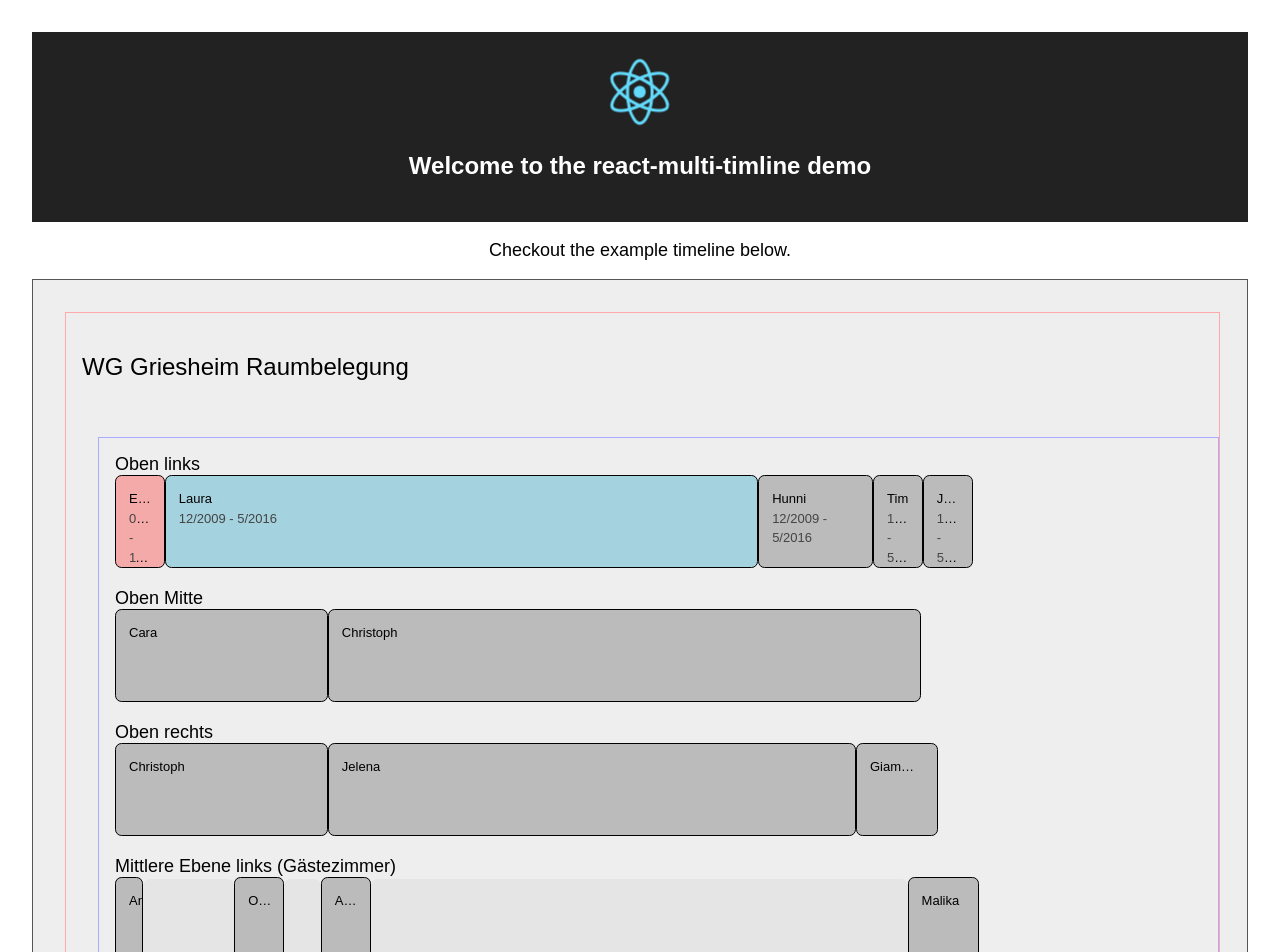
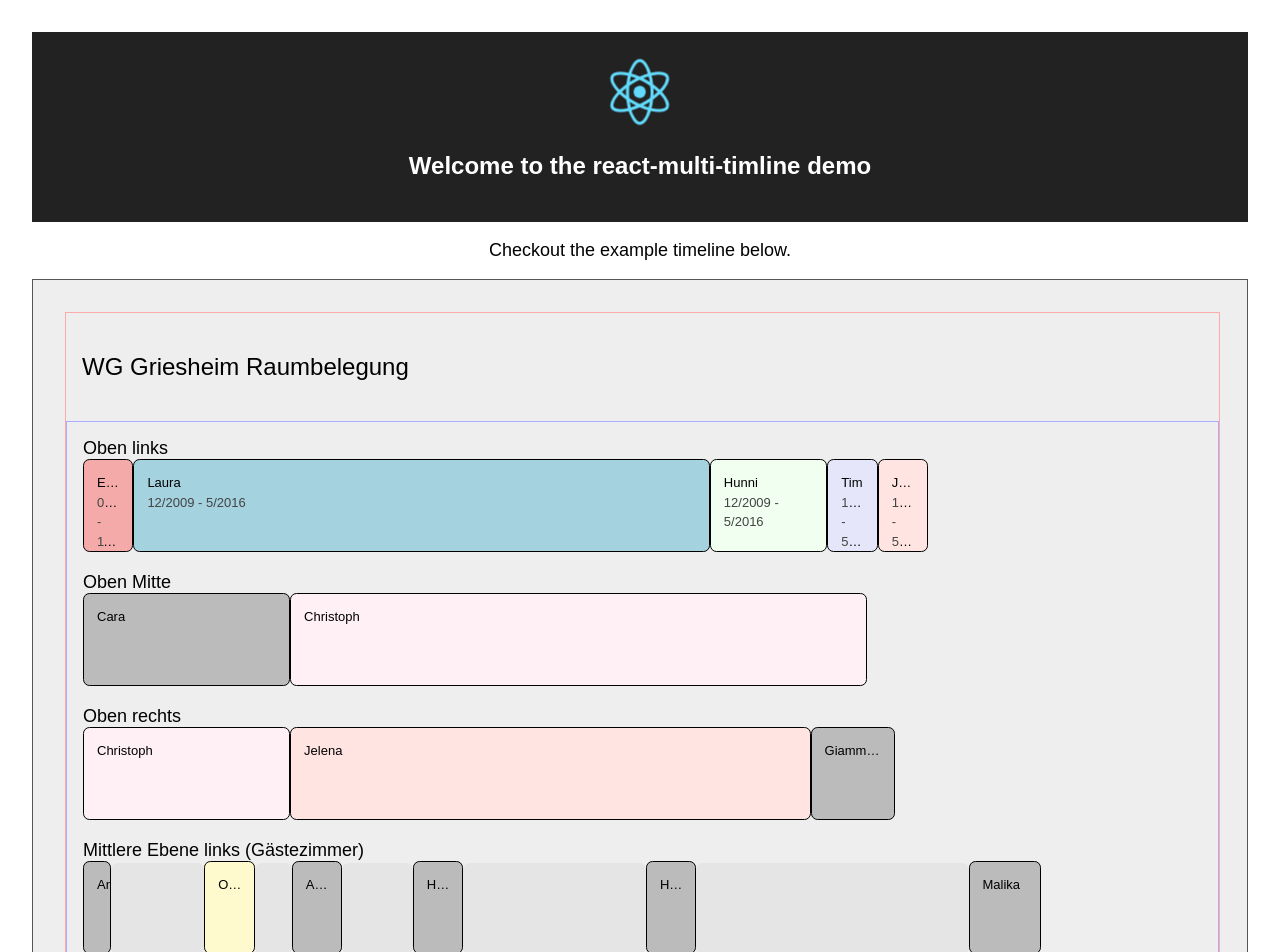
Before and after one commit to dfsp-spirit/react-multi-timeline, a React (Create React App) app: page / in a window 1280 px wide. Shown: the top 952 px of the page. Built offline with nearby package versions, Linux system fonts and the light colour scheme.

Commit message:
add colors to more demo events

```diff
--- a/src/App.js
+++ b/src/App.js
@@ -8,39 +8,41 @@ class App extends Component {
     // Laura's room
     const room1_event1 = { start: 1, duration: 4, eventTitle: 'Esteban', eventDescription: '08/2009 - 11/2009', eventColor: '#ff444466' };
     const room1_event2 = { start: 5, duration: 72, eventTitle: 'Laura', eventDescription: '12/2009 - 5/2016', eventColor: '#a4d2df' };
-    const room1_event3 = { start: 77, duration: 12, eventTitle: 'Hunni', eventDescription: '12/2009 - 5/2016' };
-    const room1_event4 = { start: 89, duration: 4, eventTitle: 'Tim', eventDescription: '12/2009 - 5/2016' };
-    const room1_event5 = { start: 93, duration: 4, eventTitle: 'Jelena', eventDescription: '12/2009 - 5/2016' };
+    const room1_event3 = { start: 77, duration: 12, eventTitle: 'Hunni', eventDescription: '12/2009 - 5/2016', eventColor: '#f0fff0' };
+    const room1_event4 = { start: 89, duration: 4, eventTitle: 'Tim', eventDescription: '12/2009 - 5/2016', eventColor: '#e6e6fa' };
+    const room1_event5 = { start: 93, duration: 4, eventTitle: 'Jelena', eventDescription: '12/2009 - 5/2016', eventColor: '#ffe4e1' };
     const roomLauraEvents = [room1_event1, room1_event2, room1_event3, room1_event4, room1_event5];
 
     // Tim's room
-    const room2_event1 = { start: 1, duration: 88, eventTitle: 'Tim' };
+    const room2_event1 = { start: 1, duration: 88, eventTitle: 'Tim', eventColor: '#e6e6fa' };
     const room2_event2 = { start: 89, duration: 8, eventTitle: 'Sandra' };
     const room2_event3 = { start: 97, duration: 40, eventTitle: 'TestSack' };
     const roomTimEvents = [room2_event1, room2_event2, room2_event3];
 
     // guest room
     const room3_event1 = { start: 5, duration: 1, eventTitle: 'Anita' };
-    const room3_event2 = { start: 15, duration: 4, eventTitle: 'Olivia' };
+    const room3_event2 = { start: 15, duration: 4, eventTitle: 'Olivia', eventColor: '#fffacd' };
     const room3_event3 = { start: 21, duration: 4, eventTitle: 'Anna' };
+	const room3_event4 = { start: 31, duration: 3, eventTitle: 'Horacio' };
+	const room3_event5 = { start: 55, duration: 3, eventTitle: 'Hendrik' };
     const room3_event6 = { start: 91, duration: 6, eventTitle: 'Malika' };
-    const roomGuestEvents = [room3_event1, room3_event2, room3_event3, room3_event6];
+    const roomGuestEvents = [room3_event1, room3_event2, room3_event3, room3_event4, room3_event5, room3_event6];
 
     // Viola's room
     const room4_event1 = { start: 1, duration: 48, eventTitle: 'Viola' };
-    const room4_event2 = { start: 49, duration:36, eventTitle: 'Daniel' };
+    const room4_event2 = { start: 49, duration:36, eventTitle: 'Daniel', eventColor: '#ffdead' };
     const room4_event3 = { start: 85, duration:6, eventTitle: 'Addis' };
-    const room4_event4 = { start: 91, duration:6, eventTitle: 'Daniel' };
+    const room4_event4 = { start: 91, duration:6, eventTitle: 'Daniel', eventColor: '#ffdead' };
     const roomViolaEvents = [room4_event1, room4_event2, room4_event3, room4_event4];
 
     // Christoph's room
     const room5_event1 = { start: 1, duration: 24, eventTitle: 'Cara' };
-    const room5_event2 = { start: 25, duration: 72, eventTitle: 'Christoph' };
+    const room5_event2 = { start: 25, duration: 72, eventTitle: 'Christoph', eventColor: '#fff0f5' };
     const roomChristophEvents = [room5_event1, room5_event2];
 
     // Jelena's room
-    const room6_event1 = { start: 1, duration: 24, eventTitle: 'Christoph' };
-    const room6_event2 = { start: 25, duration: 64, eventTitle: 'Jelena' };
+    const room6_event1 = { start: 1, duration: 24, eventTitle: 'Christoph', eventColor: '#fff0f5' };
+    const room6_event2 = { start: 25, duration: 64, eventTitle: 'Jelena', eventColor: '#ffe4e1' };
     const room6_event3 = { start: 89, duration: 8, eventTitle: 'Giammarco' };
     const roomJelenaEvents = [room6_event1, room6_event2, room6_event3];
 
@@ -48,13 +50,13 @@ class App extends Component {
     const room7_event1 = { start: 1, duration: 24, eventTitle: 'Philipp' };
     const room7_event2 = { start: 25, duration: 64, eventTitle: 'Marie' };
     const room7_event3 = { start: 89, duration: 8, eventTitle: 'Maren' };
-    const room7_event4 = { start: 89, duration: 8, eventTitle: 'Hunni' };
+    const room7_event4 = { start: 89, duration: 8, eventTitle: 'Hunni', eventColor: '#f0fff0' };
     const roomPhilippEvents = [room7_event1, room7_event2, room7_event3, room7_event4];
 
     // Olivia's room
-    const room8_event1 = { start: 1, duration: 24, eventTitle: 'Olivia' };
+    const room8_event1 = { start: 1, duration: 24, eventTitle: 'Olivia', eventColor: '#fffacd' };
     const room8_event2 = { start: 25, duration: 64, eventTitle: 'Jan' };
-    const room8_event3 = { start: 89, duration: 8, eventTitle: 'Laura' };
+    const room8_event3 = { start: 89, duration: 8, eventTitle: 'Laura', eventColor:'#a4d2df' };
     const roomOliviaEvents = [room8_event1, room8_event2, room8_event3];
 
 
--- a/src/Timeline.js
+++ b/src/Timeline.js
@@ -29,7 +29,7 @@ export class Timeline extends Component {
       const useParentWidth = this.props.useParentWidth;
       if(useParentWidth) {
           const lastEventEndAbsoluteOverAllTimelines = this.props.lastEventEndAbsoluteOverAllTimelines;             // TODO: Should we use max of this timeline (computed then) if it is not given? Or bail out?
-          const percentThisEvent = Math.floor(((durationAbsoluteThisEvent * 1.0) / lastEventEndAbsoluteOverAllTimelines) * 99);
+          const percentThisEvent = Math.floor(((durationAbsoluteThisEvent * 1.0) / lastEventEndAbsoluteOverAllTimelines) * 95);
           console.log("Width % for event with absolute duration " + durationAbsoluteThisEvent + " is " +  percentThisEvent + ". lastEventEndAbsoluteOverAllTimelines=" + lastEventEndAbsoluteOverAllTimelines);
           return percentThisEvent + '%';
       }
--- a/src/index.css
+++ b/src/index.css
@@ -42,7 +42,6 @@ div.timeline-outer-container-fixed-width {
 
 div.timeline-inner-container-scrolling {
     border: 1px solid #aaaaff;
-    margin: 2em;
     margin-right: 0;
 }
 
```
